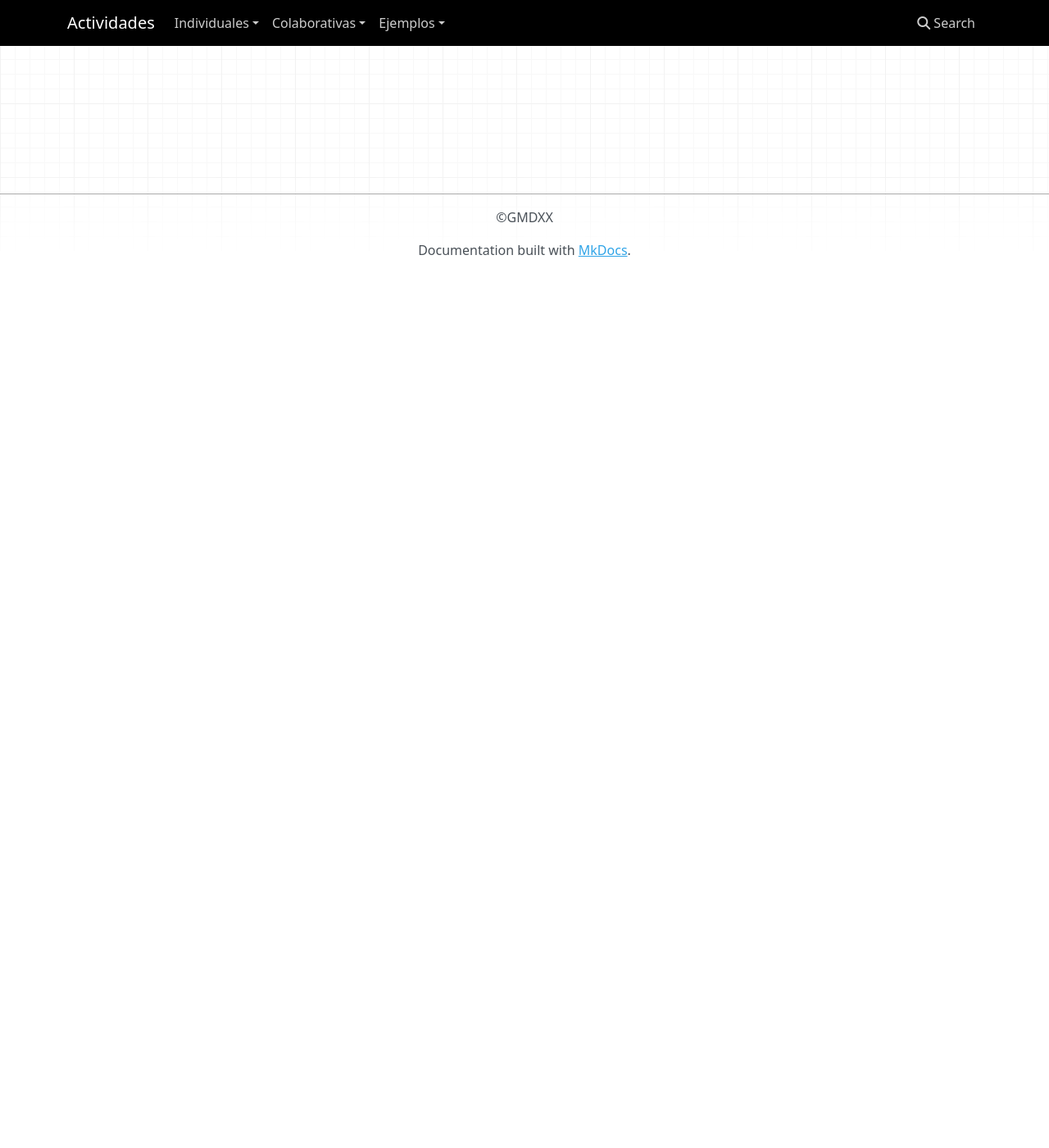
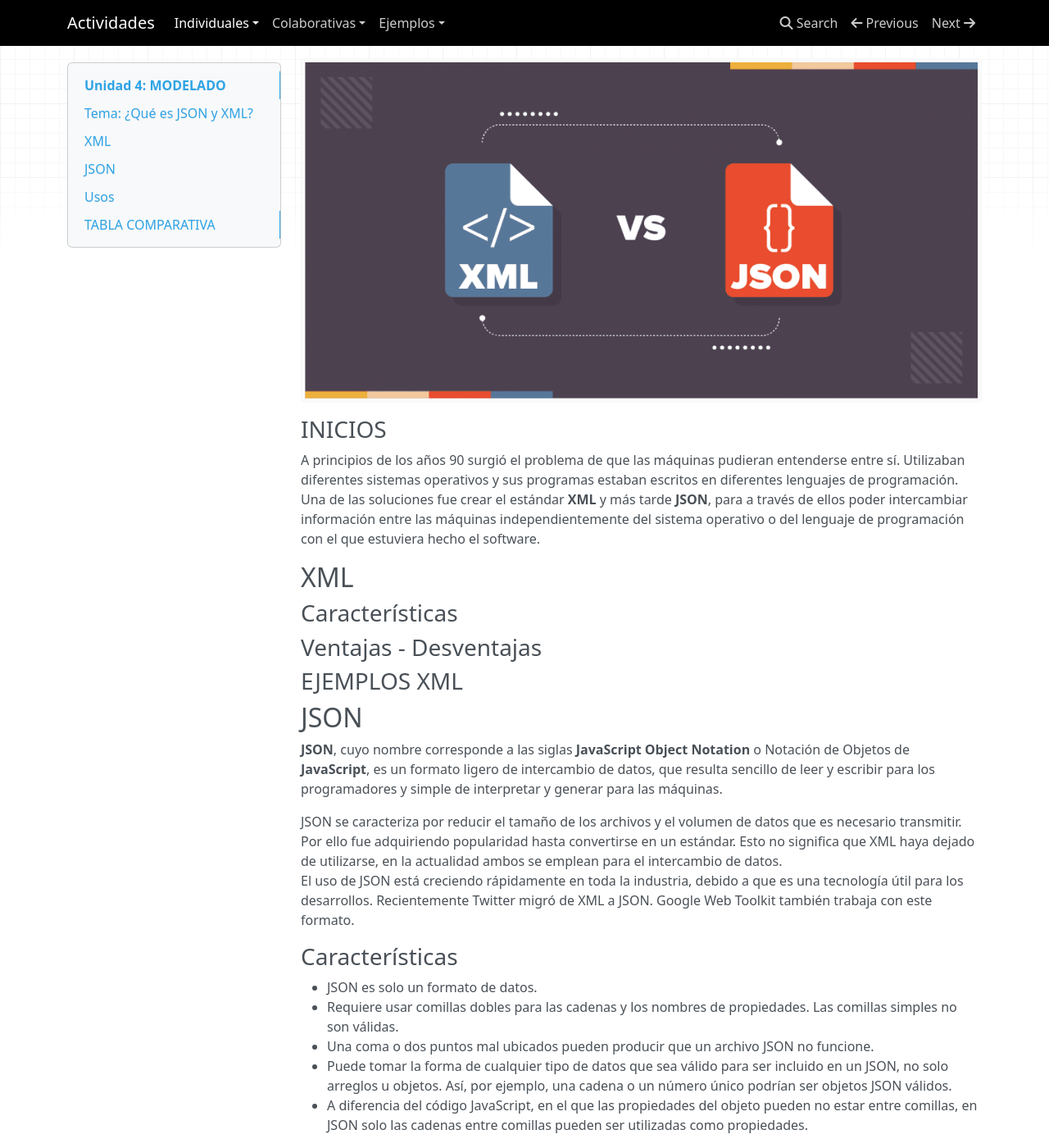
Before and after one commit to yeyaMI17/ING_actividades, an MkDocs documentation site: the page built from docs/individual/actividad-05.md, in a window 1280 px wide and 1400 px high, scrolled down 270 px. Shown: the whole window at 82% size. Built offline with MkDocs 1.6.1, drawn with Linux system fonts in a browser that asks for light colours; nearby versions of some CDN libraries; before the commit the page ends 900 px from its top, so only the background shows below that; some of the changed text lies outside the part shown.

Commit message:
Avance act5

```diff
--- a/docs/individual/actividad-05.md
+++ b/docs/individual/actividad-05.md
@@ -1 +1,51 @@
-#HOLAAA
+# **Unidad 4: MODELADO**
+## **Tema: ¿Qué es JSON y XML?**
+Contar con protocolos específicos para el **intercambio de datos** es fundamental para que se pueda producir el proceso con todas las garantías de éxito, sea cual sea el lenguaje de programación en el que se base el software empleado o el sistema operativo que use cada ordenador para funcionar.
+**JSON** y **XML** son tecnologías web populares.
+A continuación, se dará información detallada de cada una ya que es indispensable conocerlas para elegir el más adecuado en cada situación.
+![Mi Imágen](/archivos/individual/act5/portada2.png)
+
+### **INICIOS**
+A principios de los años 90 surgió el problema de que las máquinas pudieran entenderse entre sí. Utilizaban diferentes sistemas operativos y sus programas estaban escritos en diferentes lenguajes de programación.
+Una de las soluciones fue crear el estándar **XML** y más tarde **JSON**, para a través de ellos poder intercambiar información entre las máquinas independientemente del sistema operativo o del lenguaje de programación con el que estuviera hecho el software.
+## **XML**
+
+### **Características**
+### **Ventajas - Desventajas**
+### **EJEMPLOS XML**
+## **JSON**
+**JSON**, cuyo nombre corresponde a las siglas **JavaScript Object Notation** o Notación de Objetos de **JavaScript**, es un formato ligero de intercambio de datos, que resulta sencillo de leer y escribir para los programadores y simple de interpretar y generar para las máquinas.
+
+JSON se caracteriza por reducir el tamaño de los archivos y el volumen de datos que es necesario transmitir. Por ello fue adquiriendo popularidad hasta convertirse en un estándar. Esto no significa que XML haya dejado de utilizarse, en la actualidad ambos se emplean para el intercambio de datos.
+El uso de JSON está creciendo rápidamente en toda la industria, debido a que es una tecnología útil para los desarrollos. Recientemente Twitter migró de XML a JSON. Google Web Toolkit también trabaja con este formato.
+
+### **Características**
+* JSON es solo un formato de datos.
+* Requiere usar comillas dobles para las cadenas y los nombres de propiedades. Las comillas simples no son válidas.
+* Una coma o dos puntos mal ubicados pueden producir que un archivo JSON no funcione.
+* Puede tomar la forma de cualquier tipo de datos que sea válido para ser incluido en un JSON, no solo arreglos u objetos. Así, por ejemplo, una cadena o un número único podrían ser objetos JSON válidos.
+* A diferencia del código JavaScript, en el que las propiedades del objeto pueden no estar entre comillas, en JSON solo las cadenas entre comillas pueden ser utilizadas como propiedades.
+### **Ventajas - Desventajas**
+![Mi Imágen](/archivos/individual/act5/json.png)
+
+|VENTAJAS|DESVENTAJAS|
+|--------|--------|
+| Es autodescriptivo y fácil de entender.|Algunos desarrolladores encuentran su escueta notación algo confusa.|
+|Su sencillez le ha permitido posicionarse como alternativa a XML.|
+
+
+### **EJEMPLOS JSON**
+
+
+## **Usos**
+
+## **TABLA COMPARATIVA**
+| **JSON** | **XML**|
+|--------|--------|
+
+### **REFERENCIAS**
+* IMF Business School. (2021, 22 febrero). JSON y XML: las principales diferencias en lenguajes de programación. Blog de Tecnología - IMF Smart Education. Recuperado 20 de octubre de 2021, de <https://blogs.imf-formacion.com/blog/tecnologia/json-y-xml-las-principales-diferencias-202102/>
+* Hernández, L. D. V. (2020, 10 mayo). XML y JSON: Intercambiar información. Programar fácil con Arduino. Recuperado 20 de octubre de 2021, de <https://programarfacil.com/blog/xml-y-json-intercambiar-informacion/>
+* JSON vs XML. (2014, 19 julio). Oscar Blancarte - Software Architecture. Recuperado 20 de octubre de 2021, de <https://www.oscarblancarteblog.com/2014/07/18/json-vs-xml/>
+* Gutierrrez, A. (2018, 20 septiembre). XML vs JSON Servicio Web: Cuál es la mejor opción? Arnold Gutierrez. Recuperado 20 de octubre de 2021, de <https://www.arnoldgutierrez.com/xml-vs-json-servicio-web-cual-ellos-mejor-opcion/>
+* Barrera, A. (2019, 10 noviembre). JSON: ¿Qué es y para qué sirve? NextU LATAM. Recuperado 20 de octubre de 2021, de <https://www.nextu.com/blog/que-es-json/#:%7E:text=JSON%2C%20cuyo%20nombre%20corresponde%20a%20las%20siglas%20JavaScript,simple%20de%20interpretar%20y%20generar%20para%20las%20m%C3%A1quinas.>
--- a/mkdocs.yml
+++ b/mkdocs.yml
@@ -15,6 +15,7 @@ nav:
         - Actividad 2: individual/actividad-02.md
         - Actividad 3: individual/actividad-03.md
         - Actividad 4: individual/actividad-04.md
+        - Actividad 5: individual/actividad-05.md
     - Colaborativas:
         - Actividad 1: todo.md
     - Ejemplos:
```
Also changed, not shown: resources/archivos/individual/act5/PORTADA2.png (added), resources/archivos/individual/act5/json.png (added).
